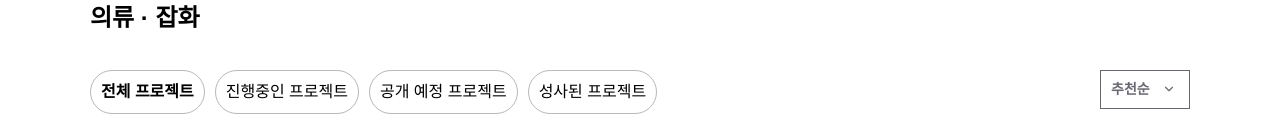
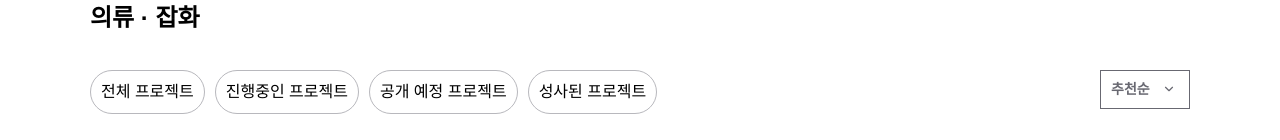
Before and after one commit to FRONTENDBOOTCAMP-13th/Final-11-Cutie, a Next.js app: page /products in a window 1280 px wide. Shown: the part 217-357 px from the top of the page. Built offline with nearby package versions, Linux system fonts and the light colour scheme.

Commit message:
🐛 fix use client error

```diff
--- a/src/app/(main)/products/page.tsx
+++ b/src/app/(main)/products/page.tsx
@@ -1,15 +1,12 @@
-'use client';
-
 import { ProductListCategory } from '@components/menu/Category';
 import { ProductItem } from '@components/product/ProductItem';
-import { useState } from 'react';
 
 export default function ProductPage() {
-  const [selectedCategory, setSelectedCategory] = useState('전체 프로젝트');
+
 
   return (
     <main className="p-5 tablet:p-10 laptop:p-[90px]">
-      <ProductListCategory selectedCategory={selectedCategory} onCategoryChange={setSelectedCategory} />
+      <ProductListCategory />
       <div className="grid grid-cols-2 tablet:grid-cols-3 laptop:grid-cols-4 gap-2.5 mobile:pt-10 pt-6">
         {/*상품 데이터 만들면 여기에 map으로 랜더링*/}
         <ProductItem />
```
